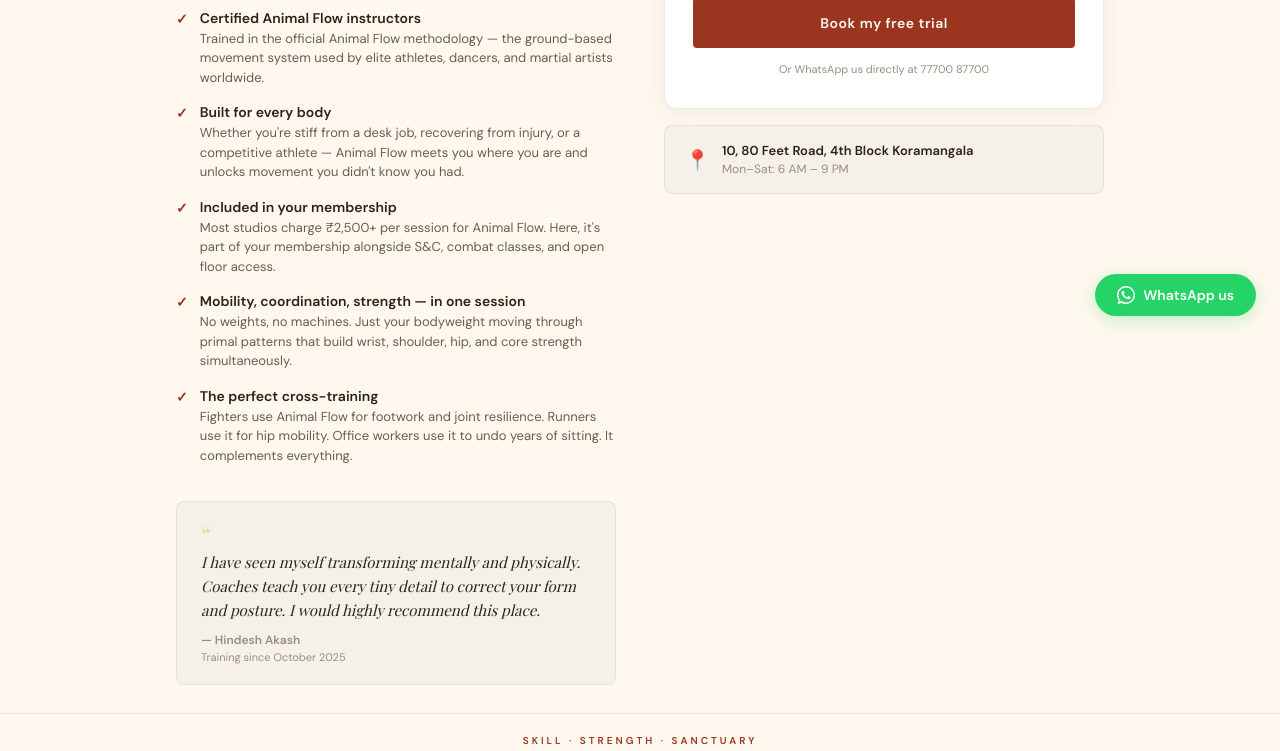
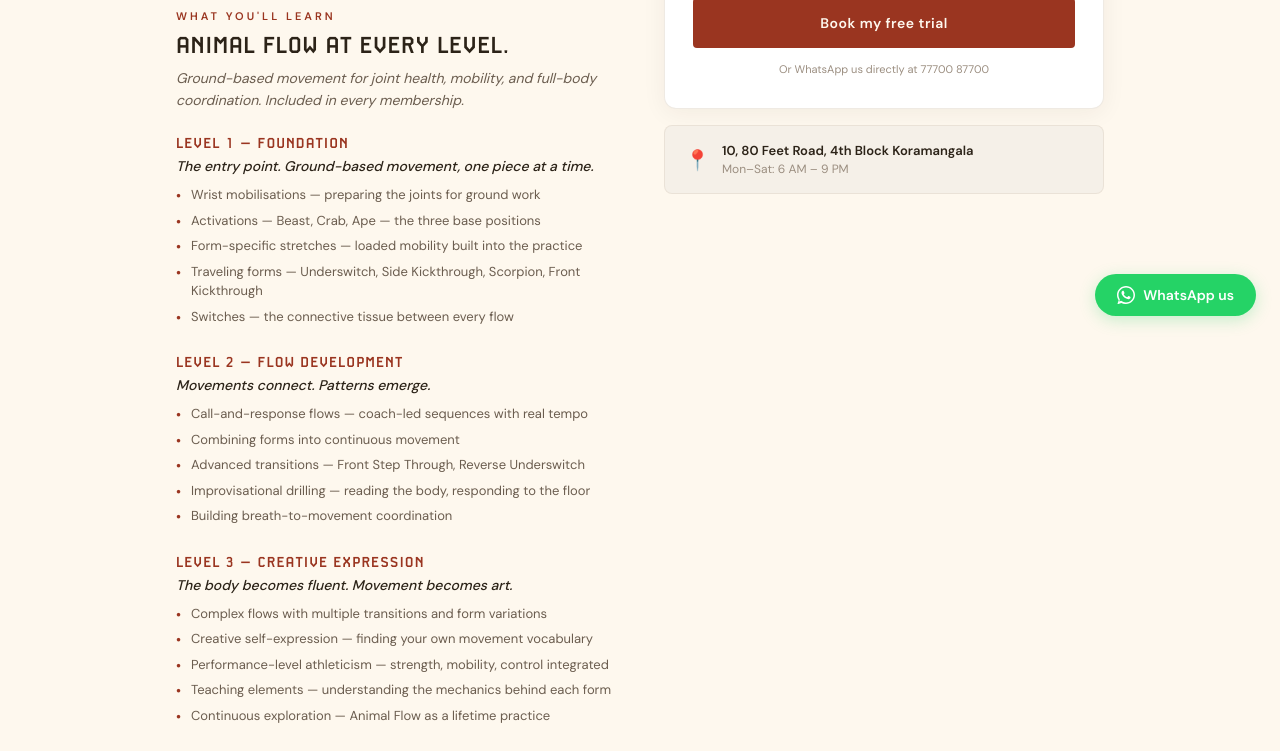
Before and after one commit to vikramravella/namma-combat-site, a Next.js app: page /animal-flow in a window 1280 px wide. Shown: the part 460-1211 px from the top of the page. Built offline with nearby package versions, Linux system fonts and the light colour scheme; a web font is replaced by a local one.

Commit message:
Animal Flow landing: 3-level curriculum using official L1/L2/L3 progression (Foundation/Flow Development/Creative Expression) + Beast/Crab/Ape terminology + Coach Spoorthi attribution

```diff
--- a/src/app/animal-flow/page.js
+++ b/src/app/animal-flow/page.js
@@ -32,12 +32,40 @@ function InlineForm() {
 export default function AnimalFlowLanding() {
   const [v, setV] = useState(false);
   useEffect(() => { setV(true); }, []);
-  const points = [
-    ['Certified Animal Flow instructors', "Trained in the official Animal Flow methodology — the ground-based movement system used by elite athletes, dancers, and martial artists worldwide."],
-    ['Built for every body', "Whether you're stiff from a desk job, recovering from injury, or a competitive athlete — Animal Flow meets you where you are and unlocks movement you didn't know you had."],
-    ['Included in your membership', "Most studios charge ₹2,500+ per session for Animal Flow. Here, it's part of your membership alongside S&C, combat classes, and open floor access."],
-    ['Mobility, coordination, strength — in one session', "No weights, no machines. Just your bodyweight moving through primal patterns that build wrist, shoulder, hip, and core strength simultaneously."],
-    ['The perfect cross-training', "Fighters use Animal Flow for footwork and joint resilience. Runners use it for hip mobility. Office workers use it to undo years of sitting. It complements everything."],
+  const levels = [
+    {
+      label: 'Level 1 — Foundation',
+      intro: 'The entry point. Ground-based movement, one piece at a time.',
+      items: [
+        'Wrist mobilisations — preparing the joints for ground work',
+        'Activations — Beast, Crab, Ape — the three base positions',
+        'Form-specific stretches — loaded mobility built into the practice',
+        'Traveling forms — Underswitch, Side Kickthrough, Scorpion, Front Kickthrough',
+        'Switches — the connective tissue between every flow',
+      ],
+    },
+    {
+      label: 'Level 2 — Flow Development',
+      intro: 'Movements connect. Patterns emerge.',
+      items: [
+        'Call-and-response flows — coach-led sequences with real tempo',
+        'Combining forms into continuous movement',
+        'Advanced transitions — Front Step Through, Reverse Underswitch',
+        'Improvisational drilling — reading the body, responding to the floor',
+        'Building breath-to-movement coordination',
+      ],
+    },
+    {
+      label: 'Level 3 — Creative Expression',
+      intro: 'The body becomes fluent. Movement becomes art.',
+      items: [
+        'Complex flows with multiple transitions and form variations',
+        'Creative self-expression — finding your own movement vocabulary',
+        'Performance-level athleticism — strength, mobility, control integrated',
+        'Teaching elements — understanding the mechanics behind each form',
+        'Continuous exploration — Animal Flow as a lifetime practice',
+      ],
+    },
   ];
   return (
     <><style jsx global>{`@import url('https://fonts.googleapis.com/css2?family=Archivo+Black&family=DM+Sans:wght@400;500;600;700&family=Playfair+Display:ital@0;1&display=swap');@font-face{font-family:'Materia Pro';src:url('/fonts/MateriaPro-Bold.otf') format('opentype');font-weight:700;font-style:normal;font-display:swap;}*,*::before,*::after{box-sizing:border-box;margin:0;padding:0;}html{scroll-behavior:smooth;}body{background:${T.cream};color:${T.text};-webkit-font-smoothing:antialiased;}`}</style>
@@ -49,8 +77,30 @@ export default function AnimalFlowLanding() {
             <p style={{ fontFamily: T.fontBody, fontSize: 11, letterSpacing: 3, color: T.rust, textTransform: 'uppercase', fontWeight: 600, margin: '0 0 12px' }}>Animal Flow classes in Bangalore</p>
             <h1 style={{ fontFamily: T.fontDisplay, fontSize: 'clamp(28px, 5vw, 42px)', fontWeight: 900, color: T.text, lineHeight: 1.1, textTransform: 'uppercase', letterSpacing: 1, margin: '0 0 20px' }}>Move like an<br/>animal. Train like<br/>an athlete.</h1>
             <p style={{ fontFamily: T.fontBody, fontSize: 16, color: T.textLight, lineHeight: 1.7, margin: '0 0 32px', maxWidth: 480 }}>Animal Flow is a ground-based movement practice that builds mobility, coordination, and raw bodyweight strength. Led by certified instructors as part of your S&amp;C program — designed by a performance coach with an MSc from Setanta College. Most places charge extra for Animal Flow. Here, it's included.</p>
-            <div style={{ display: 'flex', flexDirection: 'column', gap: 16, marginBottom: 36 }}>
-              {points.map(([title, desc], i) => (<div key={i} style={{ display: 'flex', gap: 12, alignItems: 'flex-start', opacity: v?1:0, transform: v?'translateY(0)':'translateY(10px)', transition: `all 0.5s ease ${0.2+i*0.1}s` }}><span style={{ fontFamily: T.fontBody, fontSize: 14, color: T.rust, fontWeight: 700, marginTop: 1, flexShrink: 0 }}>✓</span><div><p style={{ fontFamily: T.fontBody, fontSize: 14, fontWeight: 600, color: T.text, margin: '0 0 2px' }}>{title}</p><p style={{ fontFamily: T.fontBody, fontSize: 13, color: T.textLight, lineHeight: 1.5, margin: 0 }}>{desc}</p></div></div>))}
+            <div style={{ marginBottom: 36 }}>
+              <p style={{ fontFamily: T.fontBody, fontSize: 11, letterSpacing: 3, color: T.rust, textTransform: 'uppercase', fontWeight: 600, margin: '0 0 8px' }}>What you'll learn</p>
+              <h2 style={{ fontFamily: T.fontDisplay, fontSize: 24, fontWeight: 900, color: T.text, margin: '0 0 8px', textTransform: 'uppercase', letterSpacing: 0.5 }}>Animal Flow at every level.</h2>
+              <p style={{ fontFamily: T.fontBody, fontSize: 14, color: T.textLight, lineHeight: 1.6, margin: '0 0 24px', fontStyle: 'italic' }}>Ground-based movement for joint health, mobility, and full-body coordination. Included in every membership.</p>
+              {levels.map((lvl, i) => (
+                <div key={i} style={{ marginBottom: 28, opacity: v?1:0, transform: v?'translateY(0)':'translateY(10px)', transition: `all 0.5s ease ${0.2+i*0.1}s` }}>
+                  <h3 style={{ fontFamily: T.fontDisplay, fontSize: 15, fontWeight: 900, color: T.rust, margin: '0 0 6px', textTransform: 'uppercase', letterSpacing: 1 }}>{lvl.label}</h3>
+                  <p style={{ fontFamily: T.fontBody, fontSize: 14, color: T.text, fontWeight: 500, margin: '0 0 10px', fontStyle: 'italic' }}>{lvl.intro}</p>
+                  {lvl.items.map((item, j) => (
+                    <div key={j} style={{ display: 'flex', gap: 10, alignItems: 'flex-start', marginBottom: 6 }}>
+                      <span style={{ fontFamily: T.fontBody, fontSize: 13, color: T.rust, fontWeight: 700, marginTop: 2, flexShrink: 0 }}>•</span>
+                      <p style={{ fontFamily: T.fontBody, fontSize: 13, color: T.textLight, lineHeight: 1.5, margin: 0 }}>{item}</p>
+                    </div>
+                  ))}
+                </div>
+              ))}
+              <div style={{ marginTop: 24, padding: '18px 22px', background: 'rgba(227,199,104,0.12)', borderLeft: `3px solid ${T.gold}`, borderRadius: 4 }}>
+                <h3 style={{ fontFamily: T.fontDisplay, fontSize: 13, fontWeight: 900, color: T.text, margin: '0 0 6px', textTransform: 'uppercase', letterSpacing: 1 }}>Why Animal Flow works</h3>
+                <p style={{ fontFamily: T.fontBody, fontSize: 13, color: T.textLight, lineHeight: 1.6, margin: 0 }}>Your joints stay healthy. Your shoulders, hips, wrists, and spine move through ranges they forgot they had. Strength and mobility built together, not separately. For combat athletes — injury prevention. For desk workers — an antidote to the chair.</p>
+              </div>
+              <div style={{ marginTop: 16, padding: '18px 22px', background: T.warm, borderLeft: `3px solid ${T.rust}`, borderRadius: 4 }}>
+                <h3 style={{ fontFamily: T.fontDisplay, fontSize: 13, fontWeight: 900, color: T.text, margin: '0 0 6px', textTransform: 'uppercase', letterSpacing: 1 }}>Who teaches you</h3>
+                <p style={{ fontFamily: T.fontBody, fontSize: 13, color: T.textLight, lineHeight: 1.6, margin: 0 }}><strong style={{ color: T.text }}>Coach Spoorthi Nagraj</strong> &mdash; Animal Flow Level 1 certified. Specialises in functional movement, women's health, and coordination-led strength. Supported by <strong style={{ color: T.text }}>Coach Manoj</strong> for beginner sessions.</p>
+              </div>
             </div>
             <div style={{ padding: '20px 24px', background: T.warm, borderRadius: 8, border: `1px solid ${T.border}` }}>
               <div style={{ fontFamily: T.fontSerif, fontSize: 24, color: T.gold, lineHeight: 1, marginBottom: 4, opacity: 0.6 }}>&ldquo;</div>
```
